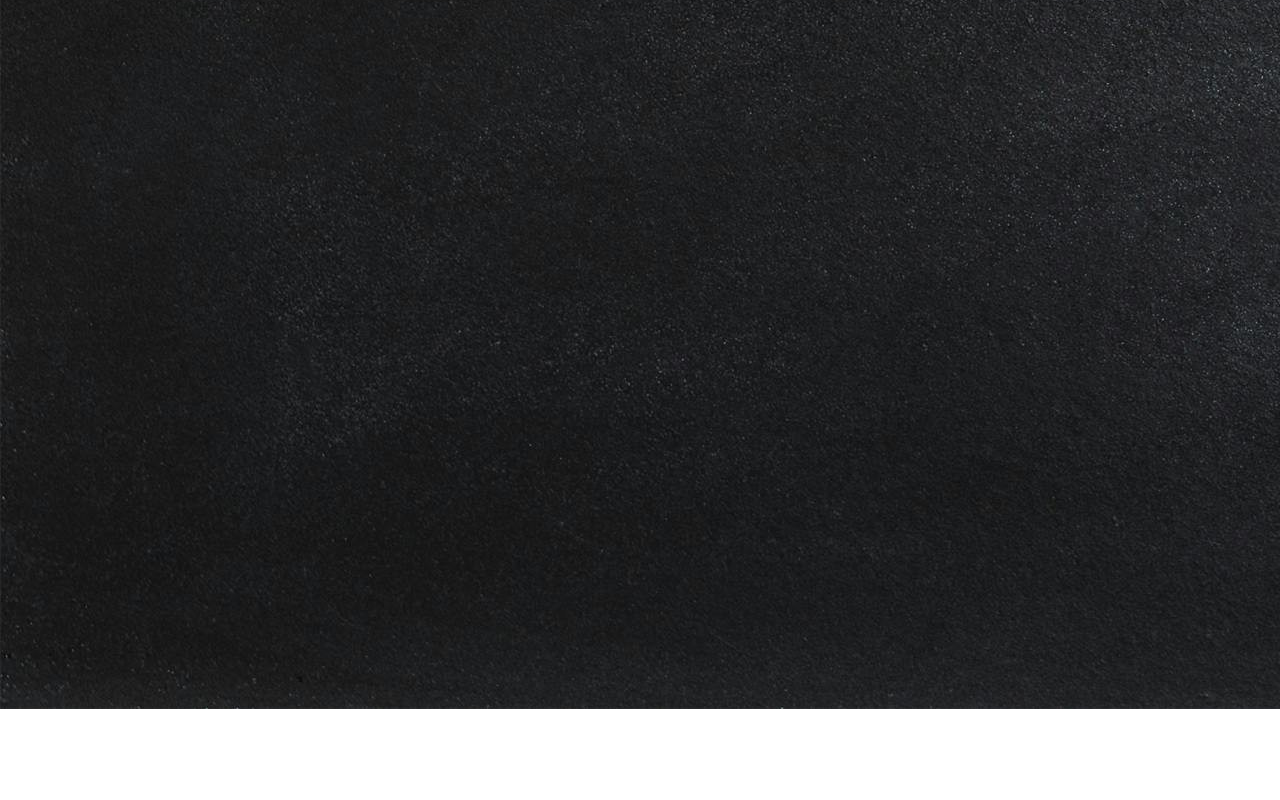
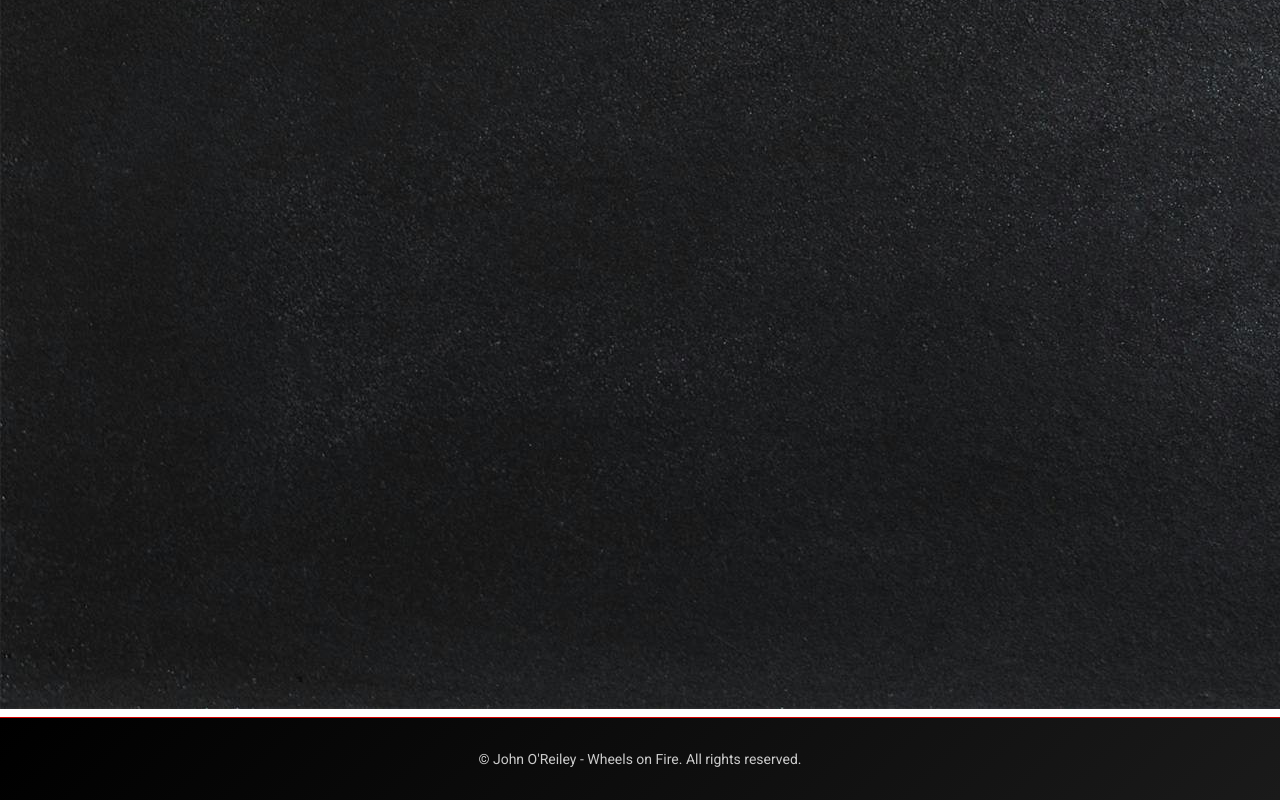
Before and after one commit to CaelumOR/WebDev_Project_EW-GL-COR, a plain HTML site: page pages/SpecialEvents.html in a window 1280 px wide. Shown: the part 1626-2426 px from the top of the page. Before the commit the page ends 2343 px from the top, so only its background shows below. Drawn offline with Linux system fonts and the light colour scheme.

Commit message:
Update SpecialEvents.html

```diff
--- a/pages/SpecialEvents.html
+++ b/pages/SpecialEvents.html
@@ -38,5 +38,9 @@
     </p>
     <img src="../Pictures/Mystery.jpg" alt="Mystery Guest" class="Events-Images">
   </div>
+   <footer>
+    <p>&copy; John O'Reiley - Wheels on Fire. All rights reserved.</p>
+  </footer>
+
 </body>
 </html>
```
